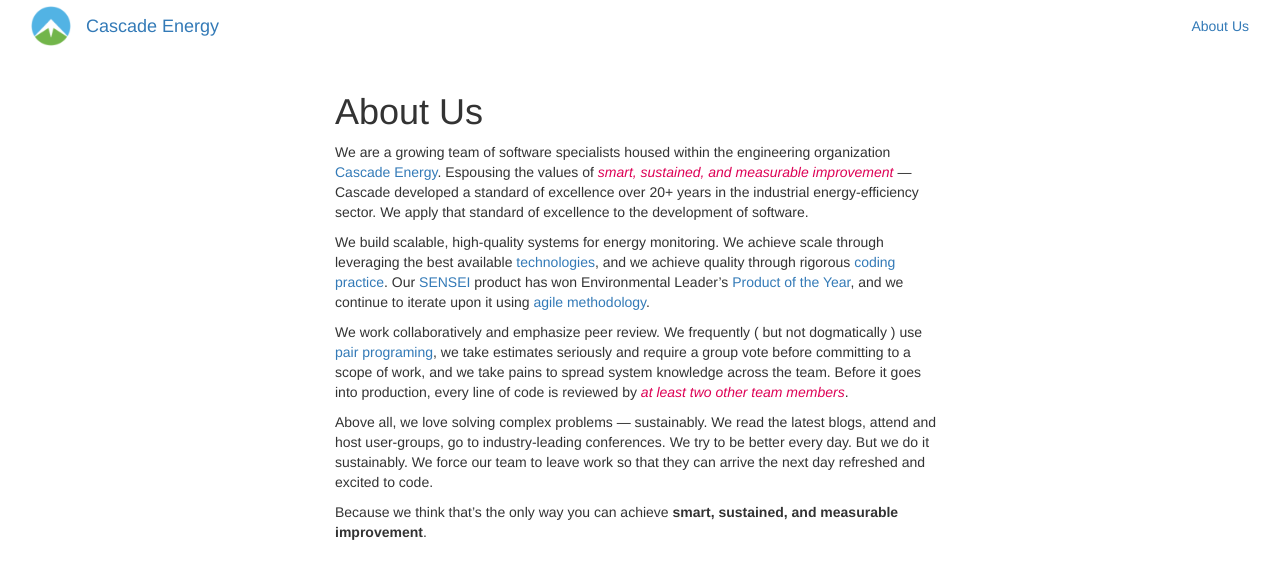
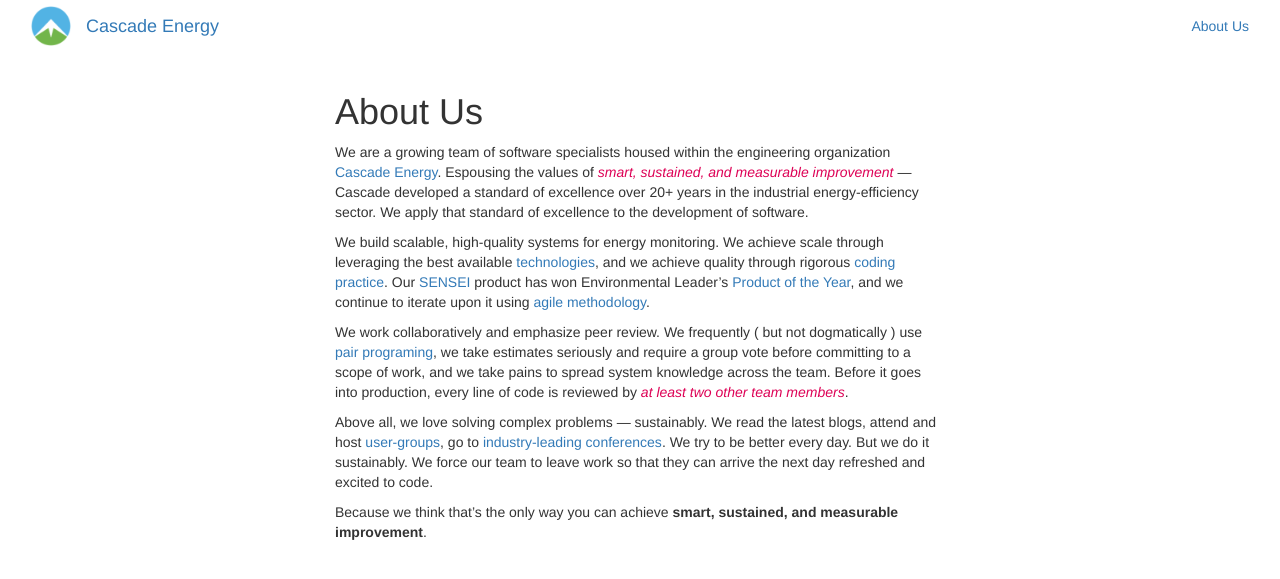
Before and after one commit to noTxt/CascadeEnergy.github.io, a Jekyll site: the page built from about/index.md, in a window 1280 px wide. Shown: the top 579 px of the page. Built offline with Jekyll 4.4.1, drawn with Linux system fonts in a browser that asks for light colours; some of the changed lines change nothing that is shown.

Commit message:
added couple links

```diff
--- a/about/index.md
+++ b/about/index.md
@@ -9,6 +9,11 @@
 
 We work collaboratively and emphasize peer review. We frequently ( but not dogmatically ) use [pair programing](http://en.wikipedia.org/wiki/Pair_programming), we take estimates seriously and require a group vote before committing to a scope of work, and we take pains to spread system knowledge across the team. Before it goes into production, every line of code is reviewed by *at least two other team members*.
 
-Above all, we love solving complex problems &mdash; sustainably. We read the latest blogs, attend and host user-groups, go to industry-leading conferences. We try to be better every day. But we do it sustainably. We force our team to leave work so that they can arrive the next day refreshed and excited to code.
+Above all, we love solving complex problems &mdash; sustainably. We read the
+latest blogs, attend and host [user-groups](http://www.meetup.com/PDX-PHP),
+go to [industry-leading
+conferences](http://fluentconf.com/javascript-html-2015). We try to be better
+ every day. But we do it sustainably. We
+force our team to leave work so that they can arrive the next day refreshed and excited to code.
 
 Because we think that's the only way you can achieve **smart, sustained, and measurable improvement**.
```
